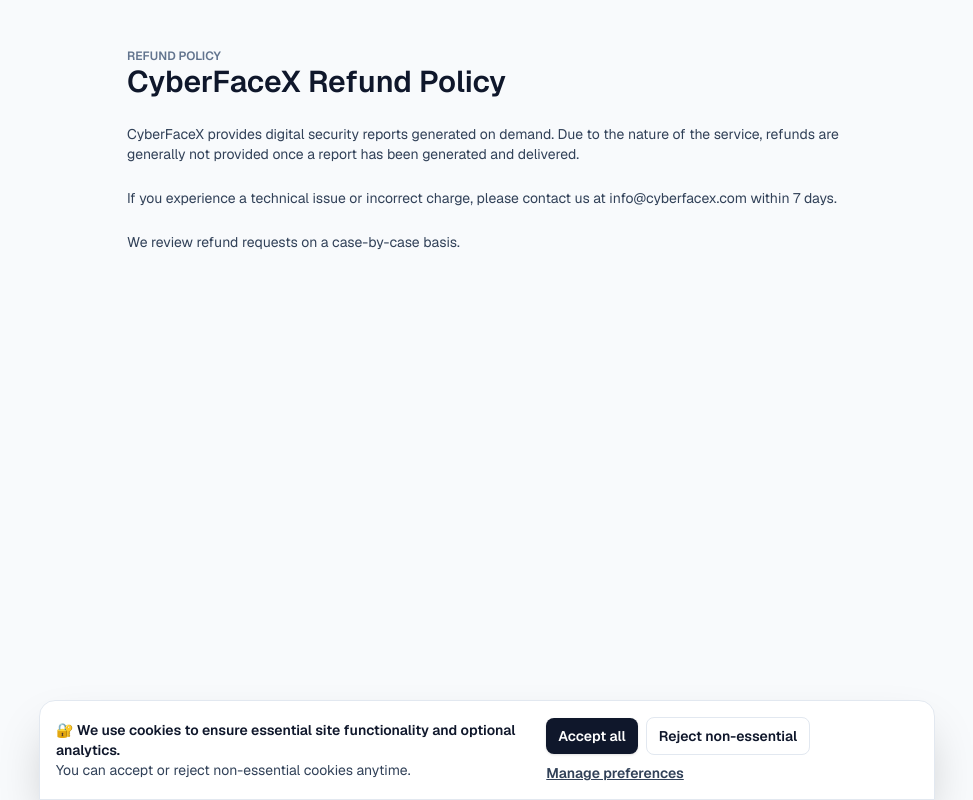
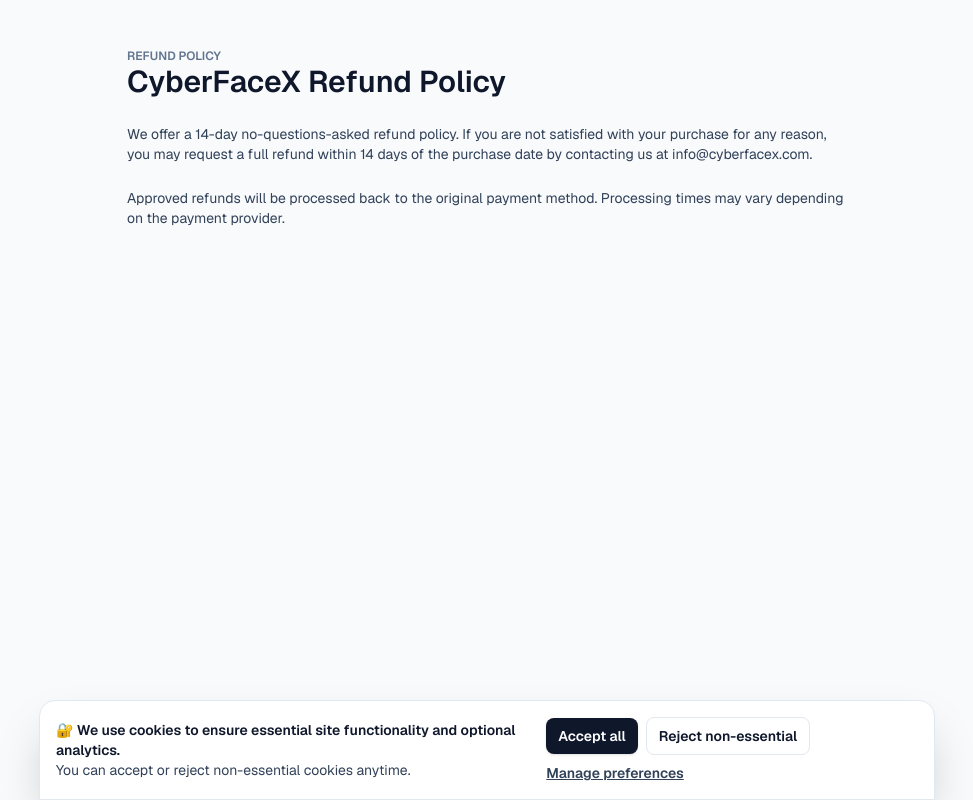
Before and after one commit to Siyahiherif/riskreport, a Next.js app: page /refund in a window 1280 px wide. Shown: the whole page, without its empty margins (153-1126 px from the left). Built offline with nearby package versions, Linux system fonts and the light colour scheme.

Commit message:
Update refund policy to 14-day no-questions-asked

```diff
--- a/app/refund/page.tsx
+++ b/app/refund/page.tsx
@@ -13,12 +13,12 @@
         </div>
 
         <p className="text-sm text-slate-700">
-          CyberFaceX provides digital security reports generated on demand. Due to the nature of the service, refunds are generally not provided once a report has been generated and delivered.
+          We offer a 14-day no-questions-asked refund policy. If you are not satisfied with your purchase for any reason, you may request a full refund within 14 days of the purchase date by contacting us at{" "}
+          <a href="mailto:info@cyberfacex.com">info@cyberfacex.com</a>.
         </p>
         <p className="text-sm text-slate-700">
-          If you experience a technical issue or incorrect charge, please contact us at <a href="mailto:info@cyberfacex.com">info@cyberfacex.com</a> within 7 days.
+          Approved refunds will be processed back to the original payment method. Processing times may vary depending on the payment provider.
         </p>
-        <p className="text-sm text-slate-700">We review refund requests on a case-by-case basis.</p>
       </div>
     </div>
   );
```
